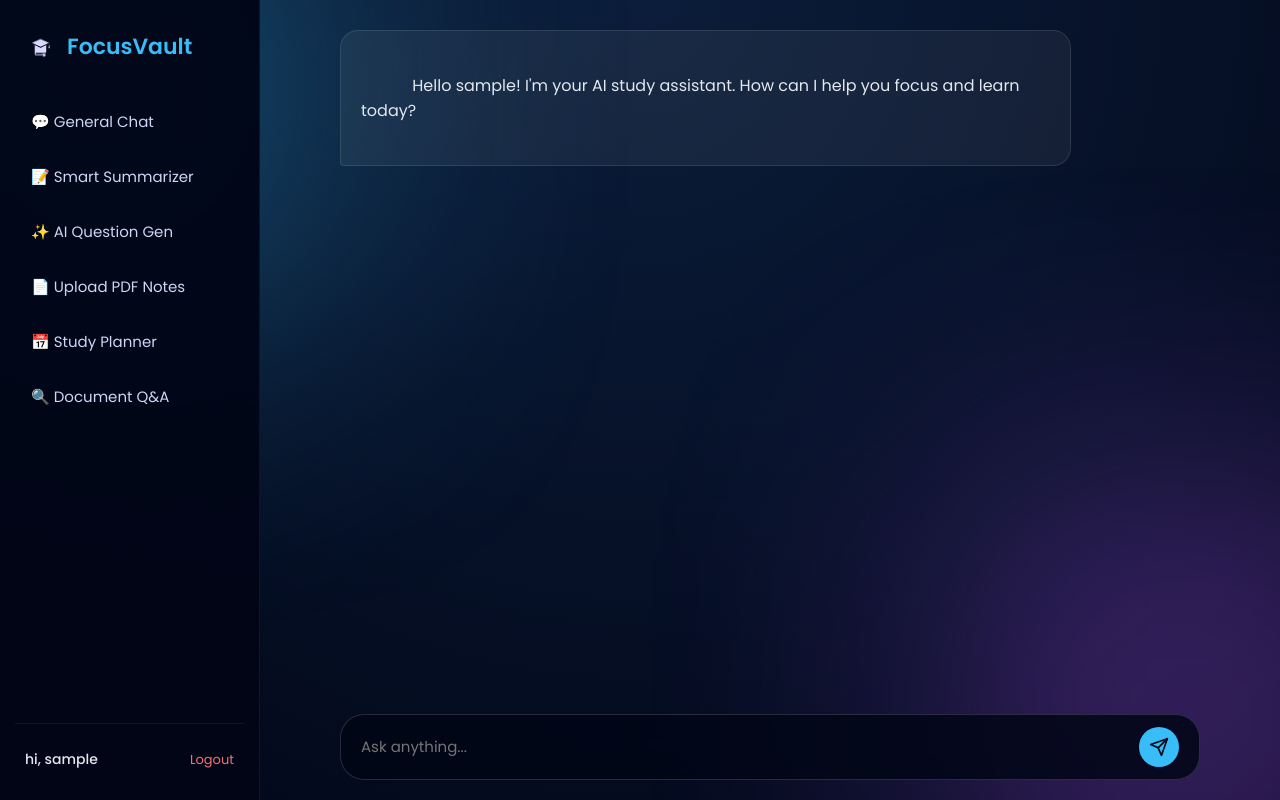
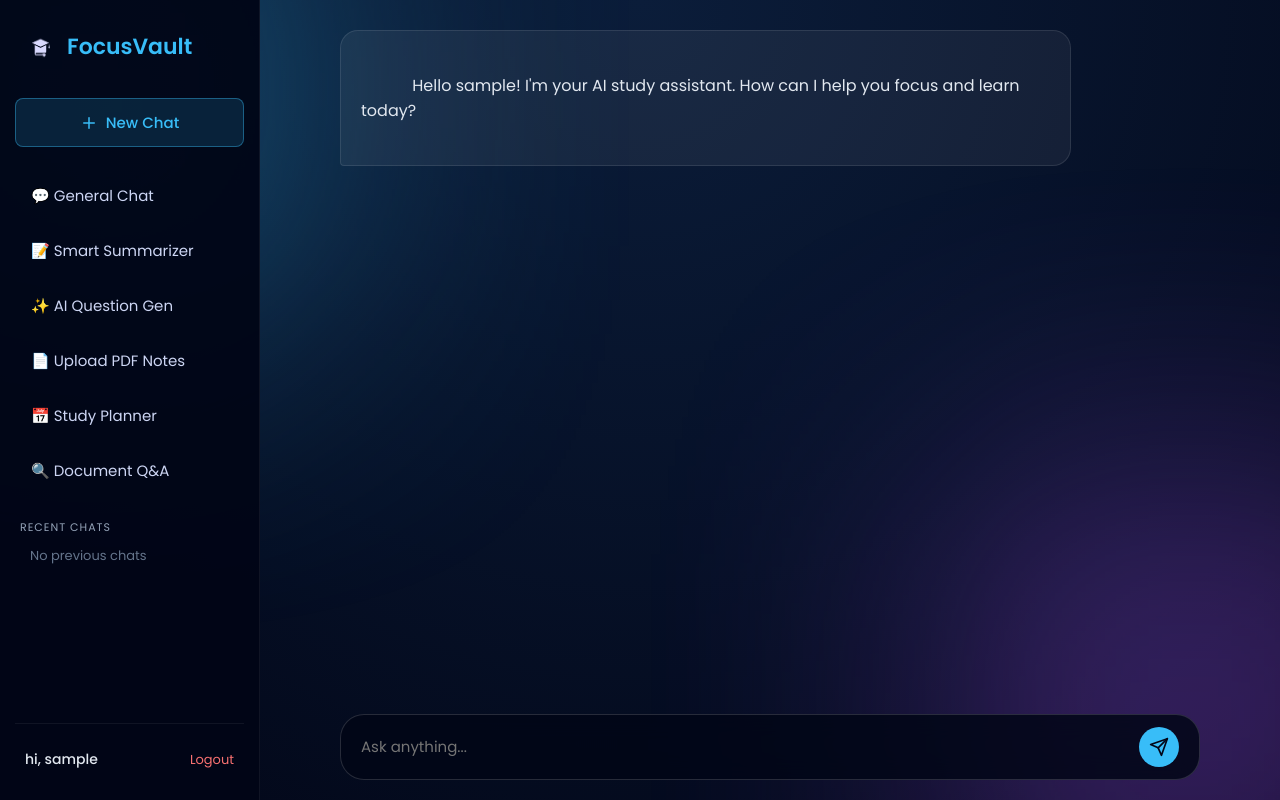
Before and after one commit to ankiiiiiitt/Devops_miniproject, a Flask app: page /chat in a window 1280 px wide. Run offline with Flask 3, Linux system fonts and the light colour scheme; the visitor is signed in with stand-in values (Sample User, id 1); data that the repository does not hold is empty.

Commit message:
Add persistent chat history and MongoDB integration

```diff
--- a/app.py
+++ b/app.py
@@ -23,6 +23,7 @@ db = mongo_client.get_default_database() if mongo_client.get_default_database().
 
 users_col = db.users
 cache_col = db.cache
+chats_col = db.chats
 
 # ================= MAIL SETUP =================
 app.config['MAIL_SERVER'] = os.getenv('MAIL_SERVER', 'smtp.gmail.com')
@@ -66,10 +67,40 @@ def home():
 
 # ================= CHAT =================
 @app.route("/chat")
-def chat():
+@app.route("/chat/<chat_id>")
+def chat(chat_id=None):
     if "user" not in session:
         return redirect(url_for("login"))
-    return render_template("chat.html")
+
+    messages = []
+    if chat_id:
+        from bson.objectid import ObjectId
+        from bson.errors import InvalidId
+        try:
+            current_chat = chats_col.find_one({"_id": ObjectId(chat_id), "user_email": session.get("user_email")})
+            if current_chat:
+                messages = current_chat.get("messages", [])
+        except InvalidId:
+            pass
+
+    return render_template("chat.html", chat_id=chat_id, messages=messages)
+
+@app.route("/api/chats")
+def list_chats():
+    if "user" not in session:
+        return {"error": "Unauthorized"}, 401
+
+    user_email = session.get("user_email")
+    chats = list(chats_col.find({"user_email": user_email}).sort("updated_at", -1).limit(50))
+
+    chat_list = []
+    for c in chats:
+        chat_list.append({
+            "id": str(c["_id"]),
+            "title": c.get("title", "New Chat")
+        })
+
+    return {"chats": chat_list}
 
 @app.route("/chat_api", methods=["POST"])
 def chat_api():
@@ -77,15 +108,58 @@ def chat_api():
         return {"error": "Unauthorized"}, 401
 
     data = request.json
-    messages = data.get("messages", [])
+    chat_id = data.get("chat_id")
+    user_message = data.get("message")
+    user_email = session.get("user_email")
+
+    if not user_message:
+        return {"error": "Message is required"}, 400
+
+    from bson.objectid import ObjectId
+    import datetime
+
+    chat_doc = None
+    if chat_id:
+        try:
+            chat_doc = chats_col.find_one({"_id": ObjectId(chat_id), "user_email": user_email})
+        except:
+            chat_doc = None
+
+    if not chat_doc:
+        system_msg = {"role": "system", "content": "You are FocusVault, an incredibly smart, encouraging, and helpful AI study assistant."}
+        chat_doc = {
+            "user_email": user_email,
+            "title": user_message[:30] + "..." if len(user_message) > 30 else user_message,
+            "created_at": datetime.datetime.now(datetime.timezone.utc).isoformat(),
+            "updated_at": datetime.datetime.now(datetime.timezone.utc).isoformat(),
+            "messages": [system_msg]
+        }
+        res = chats_col.insert_one(chat_doc)
+        chat_id = str(res.inserted_id)
+        chat_doc["_id"] = res.inserted_id
+
+    new_user_msg = {"role": "user", "content": user_message}
+    chat_doc["messages"].append(new_user_msg)
 
     try:
         response = client.chat.completions.create(
-            messages=messages,
+            messages=chat_doc["messages"],
             model="llama-3.3-70b-versatile"
         )
         reply = response.choices[0].message.content.strip()
-        return {"reply": reply}
+
+        new_ai_msg = {"role": "assistant", "content": reply}
+        chat_doc["messages"].append(new_ai_msg)
+
+        chats_col.update_one(
+            {"_id": ObjectId(chat_id)},
+            {"$set": {
+                "messages": chat_doc["messages"],
+                "updated_at": datetime.datetime.now(datetime.timezone.utc).isoformat()
+            }}
+        )
+
+        return {"reply": reply, "chat_id": chat_id}
 
     except Exception as e:
         print("GROQ CHAT ERROR:", e)
--- a/static/css/style.css
+++ b/static/css/style.css
@@ -509,3 +509,71 @@ body.light footer {
   padding-top: 50px;
   padding-bottom: 50px;
 }
+
+/* ================= CHAT HISTORY LIST ================= */
+.new-chat-btn {
+  display: flex;
+  align-items: center;
+  justify-content: center;
+  gap: 8px;
+  background: rgba(56, 189, 248, 0.15);
+  border: 1px solid rgba(56, 189, 248, 0.4);
+  color: #38bdf8;
+  padding: 12px;
+  border-radius: 8px;
+  font-weight: 500;
+  text-decoration: none;
+  font-size: 15px;
+  margin-bottom: 25px;
+  transition: 0.3s;
+}
+
+.new-chat-btn:hover {
+  background: #38bdf8;
+  color: #020617;
+  transform: translateY(-2px);
+  box-shadow: 0 4px 15px rgba(56,189,248,0.3);
+}
+
+.sidebar-section-title {
+  font-size: 11px;
+  text-transform: uppercase;
+  letter-spacing: 1px;
+  color: #94a3b8;
+  margin-top: 25px;
+  margin-bottom: 10px;
+  padding-left: 5px;
+}
+
+.chat-history-list {
+  list-style: none;
+  padding: 0;
+  margin: 0;
+  display: flex;
+  flex-direction: column;
+  gap: 5px;
+}
+
+.chat-history-list a {
+  display: block;
+  padding: 10px 15px;
+  color: #cbd5e1;
+  text-decoration: none;
+  font-size: 14px;
+  border-radius: 8px;
+  white-space: nowrap;
+  overflow: hidden;
+  text-overflow: ellipsis;
+  background: transparent;
+  transition: 0.2s;
+}
+
+.chat-history-list a:hover {
+  background: rgba(255, 255, 255, 0.05);
+  color: white;
+}
+
+.chat-history-list a.active {
+  background: rgba(56, 189, 248, 0.15);
+  color: #38bdf8;
+}
--- a/templates/chat.html
+++ b/templates/chat.html
@@ -3,9 +3,19 @@
 {% block content %}
 <div class="chat-container">
     <div class="chat-history" id="chatHistory">
+        {% if messages %}
+            {% for msg in messages %}
+                {% if msg.role != 'system' %}
+                <div class="chat-message {{ 'user' if msg.role == 'user' else 'ai' }}">
+                    {{ msg.content }}
+                </div>
+                {% endif %}
+            {% endfor %}
+        {% else %}
         <div class="chat-message ai">
             Hello {{ session.get('user', 'there') }}! I'm your AI study assistant. How can I help you focus and learn today?
         </div>
+        {% endif %}
     </div>
 
     <div class="chat-input-wrapper">
@@ -29,10 +39,7 @@
     const chatInput = document.getElementById('chatInput');
     const sendBtn = document.getElementById('sendBtn');
 
-    // Memory arrays for API context
-    const conversation = [
-        { role: "system", content: "You are FocusVault, an incredibly smart, encouraging, and helpful AI study assistant." }
-    ];
+    let currentChatId = "{{ chat_id if chat_id else '' }}";
 
     chatInput.addEventListener('keypress', function(e) {
         if (e.key === 'Enter' && !e.shiftKey) {
@@ -45,35 +52,45 @@
         const text = chatInput.value.trim();
         if (!text) return;
 
-        // Reset input
         chatInput.value = '';
         chatInput.style.height = 'auto';
 
-        // Add user message to UI
         appendMessage(text, 'user');
-        conversation.push({ role: 'user', content: text });
 
-        // Add loading state
         const loadingId = 'loading-' + Date.now();
         appendMessage('...', 'ai', loadingId);
 
         try {
+            const payload = { message: text };
+            if (currentChatId) {
+                payload.chat_id = currentChatId;
+            }
+
             const response = await fetch('/chat_api', {
                 method: 'POST',
                 headers: { 'Content-Type': 'application/json' },
-                body: JSON.stringify({ messages: conversation })
+                body: JSON.stringify(payload)
             });
 
             const data = await response.json();
 
-            // Remove loading
             document.getElementById(loadingId).remove();
 
             if (data.error) {
                 appendMessage('Sorry, an error occurred: ' + data.error, 'ai');
             } else {
                 appendMessage(data.reply, 'ai');
-                conversation.push({ role: 'assistant', content: data.reply });
+
+                // If this is a new chat, update URL and state without reloading
+                if (!currentChatId && data.chat_id) {
+                    currentChatId = data.chat_id;
+                    window.history.pushState({}, '', '/chat/' + currentChatId);
+
+                    // Trigger sidebar reload
+                    if(typeof loadChatHistory === 'function') {
+                        loadChatHistory();
+                    }
+                }
             }
 
         } catch (err) {
@@ -81,6 +98,11 @@
             appendMessage('Failed to connect to AI server.', 'ai');
         }
     }
+
+    // Scroll to bottom immediately on load
+    window.addEventListener('DOMContentLoaded', () => {
+        chatHistory.scrollTop = chatHistory.scrollHeight;
+    });
 
     function appendMessage(text, sender, id = null) {
         const div = document.createElement('div');
--- a/templates/dashboard_base.html
+++ b/templates/dashboard_base.html
@@ -23,6 +23,11 @@
             <span>FocusVault</span>
         </a>
 
+        <a href="{{ url_for('chat') }}" class="new-chat-btn">
+            <svg width="18" height="18" viewBox="0 0 24 24" fill="none" stroke="currentColor" stroke-width="2" stroke-linecap="round" stroke-linejoin="round"><line x1="12" y1="5" x2="12" y2="19"></line><line x1="5" y1="12" x2="19" y2="12"></line></svg>
+            New Chat
+        </a>
+
         <ul class="sidebar-nav">
             <li><a href="{{ url_for('chat') }}">💬 General Chat</a></li>
             <li><a href="{{ url_for('summarizer') }}">📝 Smart Summarizer</a></li>
@@ -30,6 +35,13 @@
             <li><a href="{{ url_for('upload_notes') }}">📄 Upload PDF Notes</a></li>
             <li><a href="{{ url_for('study_plan') }}">📅 Study Planner</a></li>
             <li><a href="{{ url_for('qa') }}">🔍 Document Q&A</a></li>
+
+            <li><div class="sidebar-section-title">Recent Chats</div></li>
+            <li>
+                <ul class="chat-history-list" id="sidebar-chat-history">
+                    <span style="font-size: 13px; color: #64748b; padding-left: 15px;">Loading...</span>
+                </ul>
+            </li>
         </ul>
 
         <div class="sidebar-footer">
@@ -51,5 +63,44 @@
 </div>
 
 {% block scripts %}{% endblock %}
+<script>
+    // Fetch and populate Recent Chats in sidebar
+    async function loadChatHistory() {
+        try {
+            const response = await fetch('/api/chats');
+            const data = await response.json();
+
+            if(data.chats) {
+                const listElem = document.getElementById('sidebar-chat-history');
+                listElem.innerHTML = '';
+
+                const currentPath = window.location.pathname;
+
+                if(data.chats.length === 0) {
+                    listElem.innerHTML = '<span style="font-size: 13px; color: #64748b; padding-left: 15px;">No previous chats</span>';
+                }
+
+                data.chats.forEach(chat => {
+                    const li = document.createElement('li');
+                    const a = document.createElement('a');
+                    a.href = `/chat/${chat.id}`;
+                    a.textContent = chat.title;
+                    a.title = chat.title;
+
+                    if(currentPath === `/chat/${chat.id}`) {
+                        a.className = 'active';
+                    }
+
+                    li.appendChild(a);
+                    listElem.appendChild(li);
+                });
+            }
+        } catch (err) {
+            console.error('Failed to load chat history:', err);
+        }
+    }
+
+    document.addEventListener("DOMContentLoaded", loadChatHistory);
+</script>
 </body>
 </html>
```
